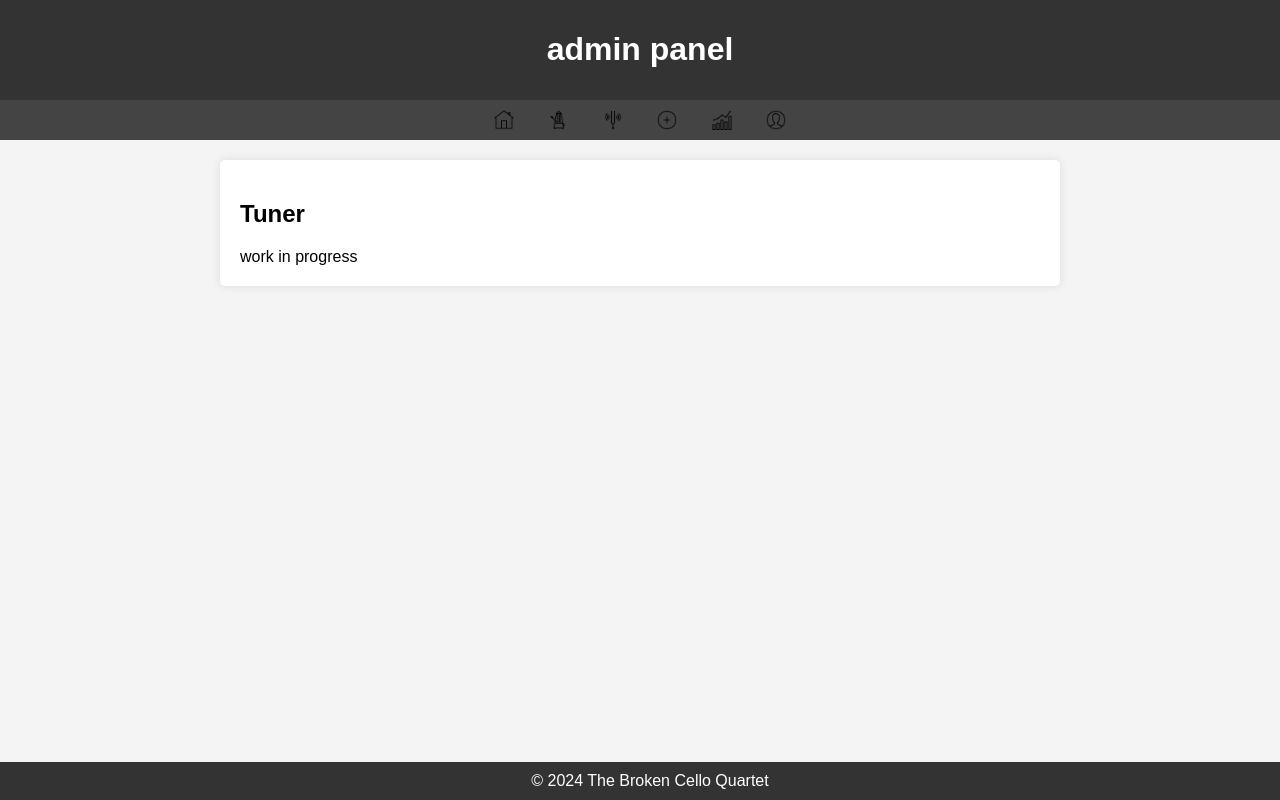
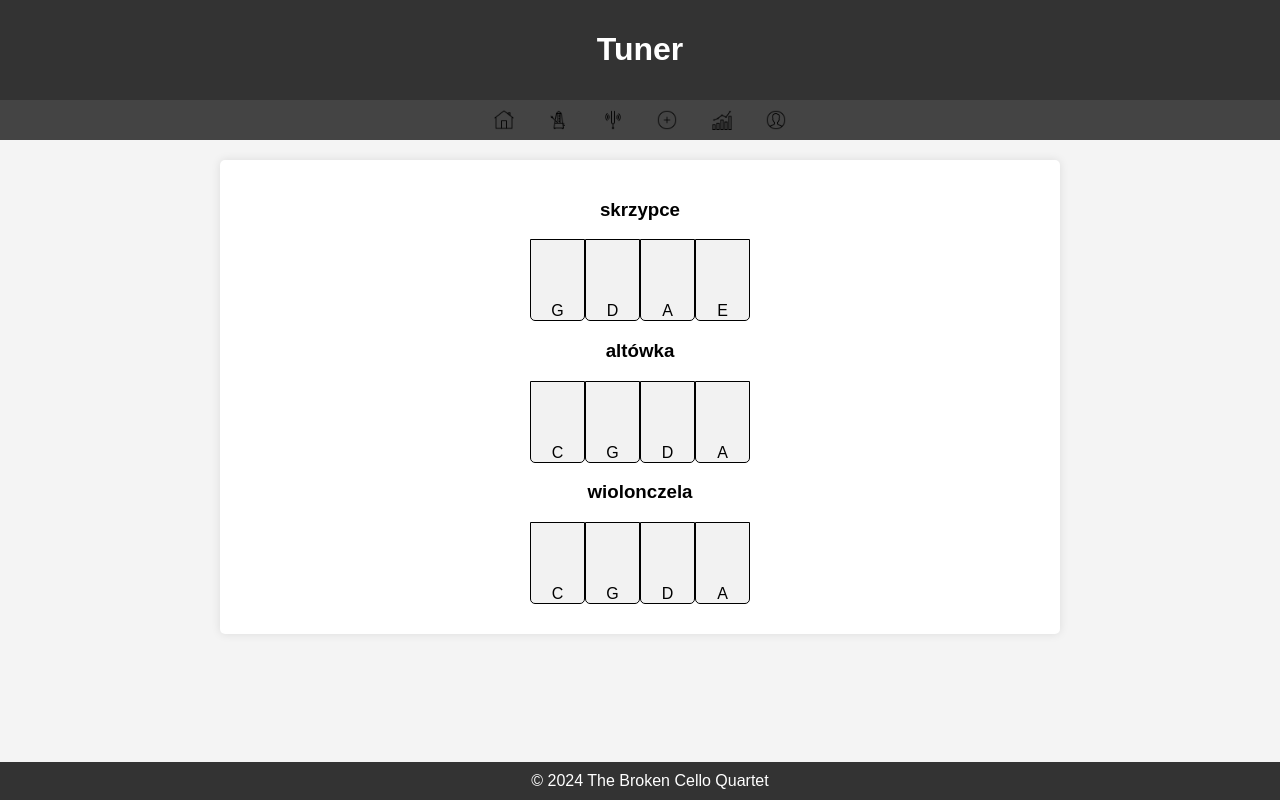
Before and after one commit to arkaddev/quartet, a PHP site: page /tuner.php in a window 1280 px wide. Run offline with PHP 8.4, Linux system fonts and the light colour scheme; the visitor is signed in with stand-in values (Sample User, id 1); some libraries are stand-ins or nearby versions.

Commit message:
tuner was created

```diff
--- a/tuner.php
+++ b/tuner.php
@@ -4,7 +4,7 @@ session_start();
 // Sprawdź, czy użytkownik jest zalogowany
 if(!isset($_SESSION['zalogowany']) || $_SESSION['zalogowany'] !== true) {
     // Jeśli użytkownik nie jest zalogowany, przekieruj go do strony logowania
-    header("Location: index.html");
+    header("Location: login.php");
     exit();
 }
 
@@ -19,25 +19,81 @@ $username = $_SESSION['username'];
     <meta name="viewport" content="width=device-width, initial-scale=1.0">
     <title>admin panel</title>
     <link rel="stylesheet" href="admin/styleadmin.css">
+  <script src="https://cdnjs.cloudflare.com/ajax/libs/tone/14.8.37/Tone.js"></script>
+   <style>
+    /* Stylizacja klawiszy pianina */
+    .piano {
+        display: flex;
+        justify-content: space-between;
+        width: 220px; /* Szerokość całego pianina */
+        margin: 10px auto;
+    }
+
+    .key {
+         position: relative;
+        flex: 1;
+       width: 100px;
+        height: 80px; /* Wysokość klawisza */
+        background-color: #f2f2f2;
+        border: 1px solid #000;
+        border-radius: 0 0 5px 5px;
+        cursor: pointer;
+        display: flex;
+        justify-content: center;
+        align-items: flex-end;
+    }
+</style>
+
 </head>
 <body>
     <header>
-        <h1>admin panel</h1>
+        <h1>Tuner</h1>
     </header>
-     <nav>
-       <a href="admin.php" class="image-link"><img src="admin/home.png" alt=""></a>
+    <nav>
+       <a href="home.php" class="image-link"><img src="admin/home.png" alt=""></a>
        <a href="metronome.php" class="image-link"><img src="admin/metronome.png" alt=""></a>
        <a href="tuner.php" class="image-link"><img src="admin/tuner.png" alt=""></a>
        <a href="addexercise.php" class="image-link"><img src="admin/add.png" alt=""></a>
        <a href="statistics.php" class="image-link"><img src="admin/chart.png" alt=""></a>
-       <a href="#" class="image-link"><img src="admin/user.png" alt=""></a>
+       <a href="user.php" class="image-link"><img src="admin/user.png" alt=""></a>
     </nav>
     <div class="container">
 
+      <h3 style="text-align: center;">skrzypce</h3>
+      <div class="piano">
+    <div class="key" data-sound="admin/sounds/g.mp3"><span>G</span></div>
+    <div class="key" data-sound="admin/sounds/d.mp3"><span>D</span></div>
+    <div class="key" data-sound="admin/sounds/a.mp3"><span>A</span></div>
+    <div class="key" data-sound="admin/sounds/e.mp3"><span>E</span></div>
+</div>
+     <h3 style="text-align: center;">altówka</h3>
+      <div class="piano">
+    <div class="key" data-sound="admin/sounds/c.mp3"><span>C</span></div>
+    <div class="key" data-sound="admin/sounds/g.mp3"><span>G</span></div>
+    <div class="key" data-sound="admin/sounds/d.mp3"><span>D</span></div>
+    <div class="key" data-sound="admin/sounds/a.mp3"><span>A</span></div>
+</div>
+      <h3 style="text-align: center;">wiolonczela</h3>
+      <div class="piano">
+   <div class="key" data-sound="admin/sounds/cello c.mp3"><span>C</span></div>
+    <div class="key" data-sound="admin/sounds/cello g.mp3"><span>G</span></div>
+    <div class="key" data-sound="admin/sounds/cello d.mp3"><span>D</span></div>
+    <div class="key" data-sound="admin/sounds/cello a.mp3"><span>A</span></div>
+</div>
 
-    <h2>Tuner</h2>
-        work in progress
 
+
+
+      <audio id="audio"></audio>
+
+<script>
+    document.querySelectorAll('.key').forEach(key => {
+        key.addEventListener('click', () => {
+            const sound = new Audio(key.getAttribute('data-sound'));
+            sound.play();
+        });
+    });
+</script>
 
 
 
```
